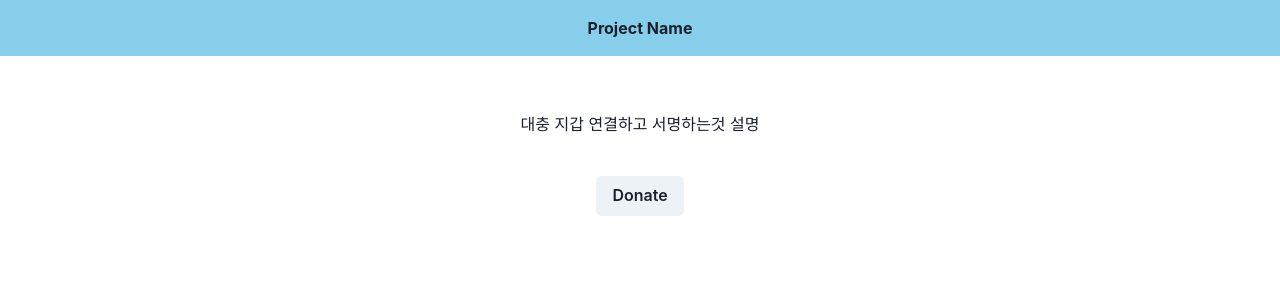
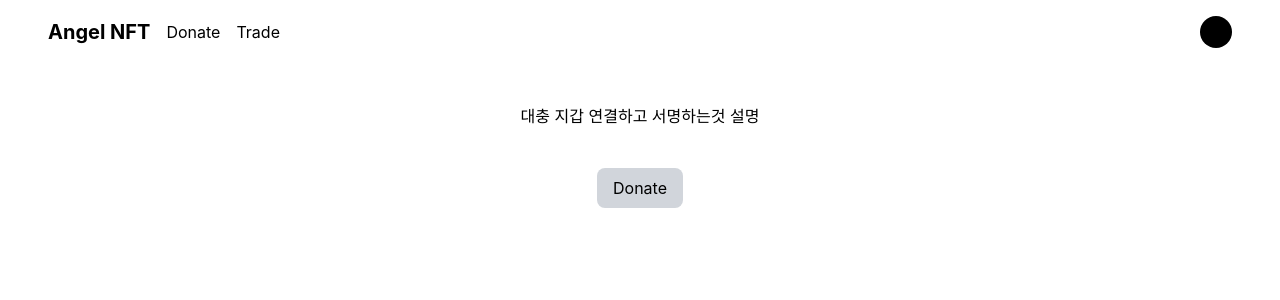
Before and after one commit to healthykim/AngelNFT, a React (Create React App) app in the folder frontend/: page /donate in a window 1280 px wide. Shown: the top 300 px of the page. Built offline with nearby package versions, Linux system fonts and the light colour scheme; what web3 would draw is missing.

Commit message:
[Feat] Paint home route ui

```diff
--- a/frontend/package.json
+++ b/frontend/package.json
@@ -3,7 +3,6 @@
   "version": "0.1.0",
   "private": true,
   "dependencies": {
-    "@chakra-ui/react": "^2.4.6",
     "@emotion/react": "^11.10.5",
     "@emotion/styled": "^11.10.5",
     "@testing-library/jest-dom": "^5.16.5",
--- a/frontend/src/components/layout.js
+++ b/frontend/src/components/layout.js
@@ -1,28 +1,28 @@
 import React from 'react';
-import { Stack, Flex, Box, Text, Button, Link } from '@chakra-ui/react';
+import { Link } from 'react-router-dom';
 
 
-function Layout({children}) {
-    return(
-    <Stack direction='column' alignItems={"center"} spacing={4}>
-        <Flex w='full' p={4} bg={'skyblue'} direction='column' alignItems={"center"} >
-        <Link href = "/">
-            <Text fontWeight={"bold"}>Project Name</Text>
-        </Link>
-        </Flex>
-        <Flex direction = "column" h = "full" justifyContent={"center"} alignItems="center">
-            {children}
-        </Flex>
-        {/*
-        <Flex justifyContent='space-around' alignItems={"center"}>
-            <Link href = "/donate">
-                <Button size="sm" colorScheme = "blue">
-                    Donate Page
-                </Button>
-            </Link>
-        </Flex>
-        */}
-    </Stack>
+function Layout({ children }) {
+    return (
+        <div className='w-ful'>
+            <div className='fixed w-full backdrop-blur'>
+                <nav class="flex h-16 justify-between items-center px-12">
+                    <div class="flex items-center">
+                        <Link to="/" class="text-black font-bold text-xl mr-4">Angel NFT</Link>
+                        <Link to="/donate" class="text-black mr-4">Donate</Link>
+                        <Link to="/trade" class="text-black mr-4">Trade</Link>
+                    </div>
+                    <div class="flex items-center">
+                        <div className='w-8 h-8 rounded-full bg-black'>
+                        </div>
+                    </div>
+                </nav>
+            </div>
+            {/* <div className='h-16 bg-ukblue'></div> */}
+            <div className='flex-col w-full h-full justify-center items-center'>
+                {children}
+            </div>
+        </div>
     );
 }
 
--- /dev/null
+++ b/frontend/src/components/x_card.js
@@ -0,0 +1,29 @@
+function XCard({ imgPosi, children }) {
+    if (imgPosi === 'right') {
+        return (
+            <div className="grid grid-cols-3">
+                <div className="col-span-1 bg-gray-400 order-2 h-48">
+                    image
+                </div>
+                <p className="col-span-2 py-4 px-8 order-1 text-right">
+                    {children}
+                </p>
+            </div>
+        );
+    } else {
+        return (
+            <div className="grid grid-cols-3 min-h-80">
+                <div className="col-span-1 bg-gray-400 h-48">
+                    image
+                </div>
+                <p className="col-span-2 py-4 px-8">
+                    {children}
+                </p>
+            </div>
+        );
+    }
+
+
+}
+
+export default XCard;
--- a/frontend/src/index.js
+++ b/frontend/src/index.js
@@ -3,14 +3,11 @@ import ReactDOM from 'react-dom/client';
 import './index.css';
 import App from './App';
 import reportWebVitals from './reportWebVitals';
-import { ChakraProvider } from '@chakra-ui/react'
 
 const root = ReactDOM.createRoot(document.getElementById('root'));
 root.render(
   <React.StrictMode>
-  <ChakraProvider>
     <App />
-  </ChakraProvider>
   </React.StrictMode>
 );
 
--- a/frontend/src/routes/donate_page.js
+++ b/frontend/src/routes/donate_page.js
@@ -1,5 +1,4 @@
 import React, { useEffect } from "react";
-import {Flex, Text, Button, Alert, AlertIcon} from '@chakra-ui/react'
 import { useState } from 'react';
 import { Link } from 'react-router-dom';
 
@@ -10,18 +9,18 @@ function DonatePage() {
     const [showAlert, setShowAlert] = useState(false)
 
     const getAccount = async () => {
-        try{
-            if(window.ethereum) {
-            const accounts = await window.ethereum.request({
-                method: 'eth_requestAccounts',
-            });
-            setAccount(accounts[0]);
+        try {
+            if (window.ethereum) {
+                const accounts = await window.ethereum.request({
+                    method: 'eth_requestAccounts',
+                });
+                setAccount(accounts[0]);
             }
             else {
-            alert("Install Metamask!");
+                alert("Install Metamask!");
             }
         }
-        catch (error){
+        catch (error) {
             console.error(error);
         }
     }
@@ -40,33 +39,35 @@ function DonatePage() {
         }
     };
 
-    useEffect(() => {getAccount();}, [])
+    useEffect(() => { getAccount(); }, [])
     useEffect(() => {
-        const timer = setTimeout(()=>{ setShowAlert(false) }, 1000);
+        const timer = setTimeout(() => { setShowAlert(false) }, 2000);
         return () => clearTimeout(timer);
     }, [showAlert])
 
-    return(
+    return (
         <>
-            <Flex p={10} direction='column' alignItems={"center"} >
-                <Text>
+            <div className="h-16"></div>
+            <div className="flex-col items-center text-center p-10">
+                <p>
                     대충 지갑 연결하고 서명하는것 설명<br />
-                </Text>
+                </p>
                 {/*TODO: 페이지 이동 -> 팝업*/}
-                <Button mt={10} onClick={onClickMint}>Donate</Button>
+                <button onClick={onClickMint} className="mt-10 cursor-pointer bg-gray-300 px-4 py-2 rounded-lg">
+                    Donate
+                </button>
+                <br />
                 {
-                    donated ?
+                    donated &&
                     <Link to="/show_NFT" state={{ tokenId: "angelKim" }}>
-                        <Button mt={10}>See my NFT</Button>
-                    </Link> : null
+                        <button className="mt-10 cursor-pointer bg-gray-300 px-4 py-2 rounded-lg">See my NFT</button>
+                    </Link>
                 }
-            </Flex>
-
+            </div>
             {showAlert ? (
-                <Alert status='error'>
-                    <AlertIcon />
+                <div className="bg-red-300 p-4 font-medium">
                     Connect Metamask Wallet!
-                </Alert>
+                </div>
             ) : null}
         </>
     );
--- a/frontend/src/routes/mint_complete_page.js
+++ b/frontend/src/routes/mint_complete_page.js
@@ -1,5 +1,4 @@
 import React from "react";
-import { Flex, Text, Image } from "@chakra-ui/react";
 import { useLocation } from "react-router-dom";
 import { ipfsImageHash } from "../contracts"
 
@@ -8,17 +7,18 @@ function MintCompletePage() {
     const location = useLocation();
     const tokenId = location.state.tokenId;
 
-    return(
-        <Flex p={10} direction='column' alignItems={"center"} >
-            <Text>
-                기부 완료!<br />
-                <Image src={`https://gateway.ipfs.io/ipfs/${ipfsImageHash}/images/${tokenId}.PNG`}/>
+    return (
+        <div className="p-10 flex-col items-center text-center">
+            <div className="h-16"></div>
+            <p>기부 완료!<br /></p>
+            <img className="w-9/12 m-auto" src={`https://gateway.ipfs.io/ipfs/${ipfsImageHash}/images/${tokenId}.PNG`}></img>
+            <p>
                 NFT Image<br />
                 Description<br />
                 어쩌구 저쩌구<br />
                 지금은 페이지로 구현했지만 팝업으로 변경할 예정<br />
-            </Text>
-        </Flex>
+            </p>
+        </div>
     );
 }
 
--- a/frontend/tailwind.config.js
+++ b/frontend/tailwind.config.js
@@ -1,10 +1,25 @@
 /** @type {import('tailwindcss').Config} */
+const colors = require('tailwindcss/colors');
+
 module.exports = {
   content: [
     "./src/**/*.{js,jsx,ts,tsx}",
   ],
   theme: {
     extend: {},
+    colors: {
+      transparent: 'transparent',
+      current: 'currentColor',
+      black: colors.black,
+      white: colors.white,
+      gray: colors.gray,
+      red: colors.red,
+      emerald: colors.emerald,
+      indigo: colors.indigo,
+      yellow: colors.yellow,
+      'ukblue': '#005BBB',
+      'ukyellow': '#FFD500',
+    },
   },
   plugins: [],
 }
```
Also changed, not shown: frontend/src/routes/main_page.js (+84 -18 lines).
